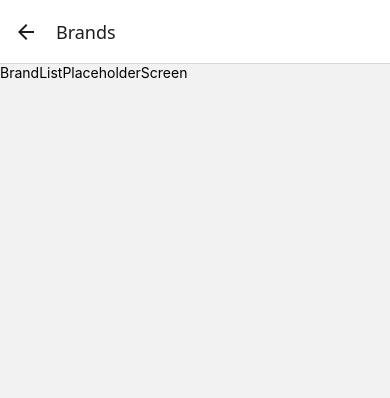
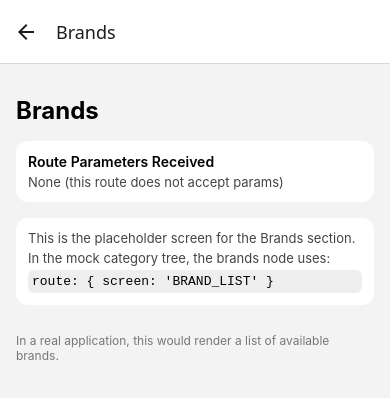
Before and after one commit to vascopereira40/ReactNativeTest, a React Native app in the folder ReactNativeTest/: screen /BrandListPlaceholder in a window 390 px wide. Shown: the top 398 px of the page. Built offline with nearby package versions, Linux system fonts and the light colour scheme.

Commit message:
brand list placeholder

```diff
--- a/ReactNativeTest/src/api/mockApi.ts
+++ b/ReactNativeTest/src/api/mockApi.ts
@@ -142,7 +142,6 @@ const mockCategoryTree: CategoryTreeResponse = {
   brands: {
     id: "brands-root",
     name: "Brands",
-    image: "https://via.placeholder.com/200",
     route: {
       screen: "BRAND_LIST",
     },
--- a/ReactNativeTest/src/screens/BrandListPlaceholderScreen.tsx
+++ b/ReactNativeTest/src/screens/BrandListPlaceholderScreen.tsx
@@ -1,10 +1,99 @@
 import React from "react";
-import { View, Text } from "react-native";
+import { View, Text, StyleSheet } from "react-native";
 
-export const BrandListPlaceholderScreen = () => {
+/**
+ * BrandListPlaceholderScreen
+ *
+ * The assignment requires a minimal placeholder screen for brand navigation,
+ * and it also asks to show “route parameters received”.
+ *
+ * In this case, the BrandListPlaceholderScreen receives NO route params,
+ * because the Brand node in the mock tree defines:
+ *
+ *   route: { screen: "BRAND_LIST" }
+ *
+ * and BrandListPlaceholder has “undefined” as its navigation param type.
+ *
+ * So this screen shows a clear message: no parameters were passed.
+ */
+
+export const BrandListPlaceholderScreen: React.FC = () => {
   return (
-    <View>
-      <Text>BrandListPlaceholderScreen</Text>
+    <View style={styles.container}>
+      <Text style={styles.title}>Brands</Text>
+
+      <View style={styles.infoBox}>
+        <Text style={styles.label}>Route Parameters Received</Text>
+        <Text style={styles.value}>
+          None (this route does not accept params)
+        </Text>
+      </View>
+
+      <View style={styles.detailBox}>
+        <Text style={styles.detailText}>
+          This is the placeholder screen for the Brands section.
+        </Text>
+        <Text style={styles.detailText}>
+          In the mock category tree, the brands node uses:
+        </Text>
+        <Text style={styles.codeText}>route: {"{ screen: 'BRAND_LIST' }"}</Text>
+      </View>
+
+      <Text style={styles.hint}>
+        In a real application, this would render a list of available brands.
+      </Text>
     </View>
   );
 };
+
+const styles = StyleSheet.create({
+  container: {
+    flex: 1,
+    paddingHorizontal: 16,
+    paddingTop: 32,
+    backgroundColor: "#f3f3f3",
+  },
+  title: {
+    fontSize: 24,
+    fontWeight: "700",
+    marginBottom: 16,
+  },
+  infoBox: {
+    padding: 12,
+    borderRadius: 12,
+    backgroundColor: "white",
+    marginBottom: 16,
+  },
+  label: {
+    fontSize: 14,
+    fontWeight: "600",
+    marginBottom: 4,
+  },
+  value: {
+    fontSize: 13,
+    color: "#444",
+  },
+  detailBox: {
+    padding: 12,
+    borderRadius: 12,
+    backgroundColor: "#fff",
+    marginBottom: 16,
+  },
+  detailText: {
+    fontSize: 13,
+    color: "#444",
+    marginBottom: 4,
+  },
+  codeText: {
+    fontSize: 13,
+    fontFamily: "monospace",
+    backgroundColor: "#eee",
+    padding: 4,
+    borderRadius: 6,
+  },
+  hint: {
+    fontSize: 12,
+    color: "#777",
+    marginTop: 12,
+  },
+});
--- a/ReactNativeTest/src/types/categories.ts
+++ b/ReactNativeTest/src/types/categories.ts
@@ -16,7 +16,6 @@ export interface CategoryNode {
 export interface BrandsNode {
   id: string;
   name: string;
-  image: string;
   // route will always go to BrandListPlaceholder
   route: { screen: "BRAND_LIST" };
 }
```
